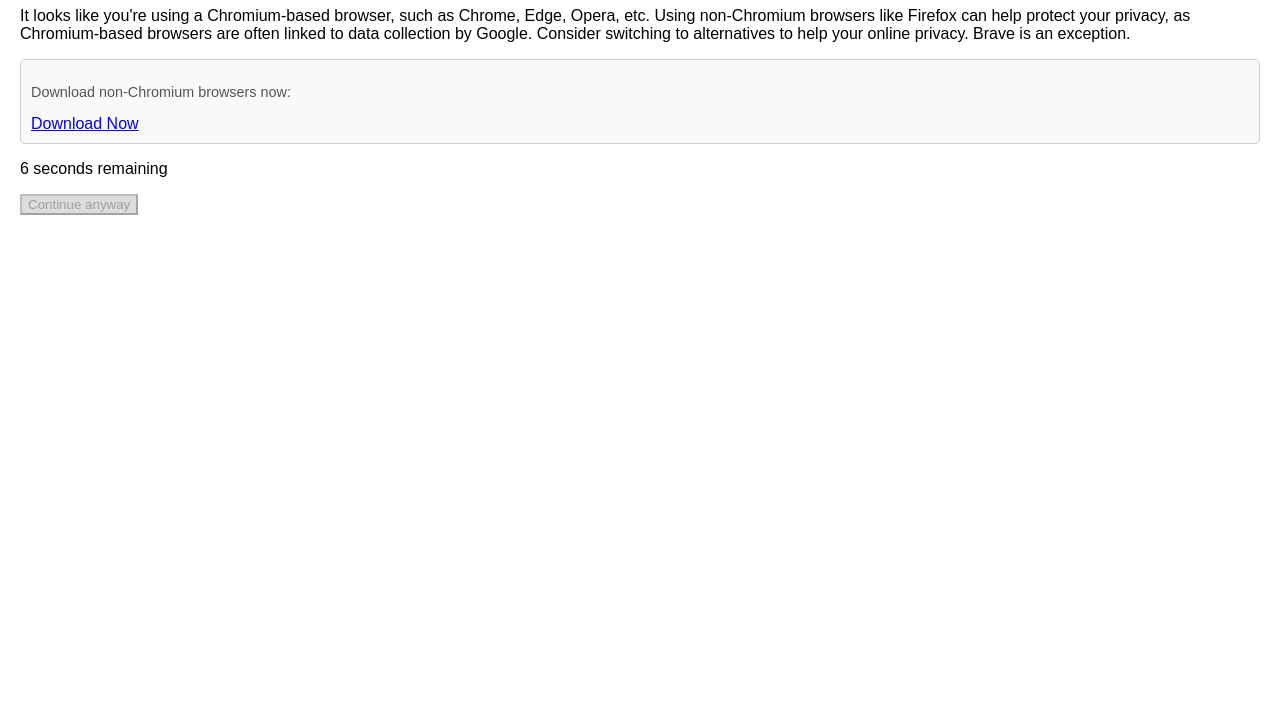
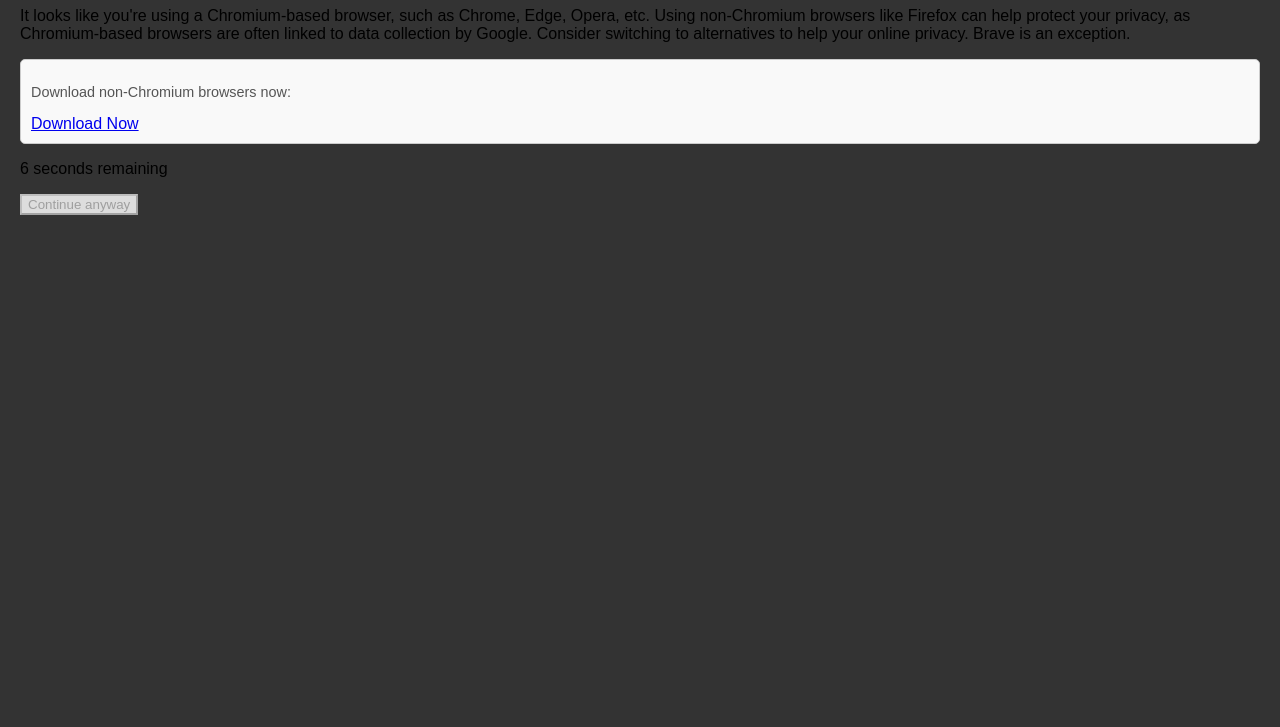
Before and after one commit to bakedb/linux-transition-guide, a plain HTML site: page denied.html in a window 1280 px wide. Shown: the part 73-800 px from the top of the page. Drawn offline with Linux system fonts and the light colour scheme.

Commit message:
made all pages dark

```diff
--- a/denied.html
+++ b/denied.html
@@ -8,6 +8,7 @@
         body {
             font-family: Arial, sans-serif;
             margin: 20px;
+            background-color: #333;
         }
         .widget {
             border: 1px solid #ccc;
```
Also changed, not shown: index.html (+1 -0 lines), unblocked.html (+1 -0 lines).
